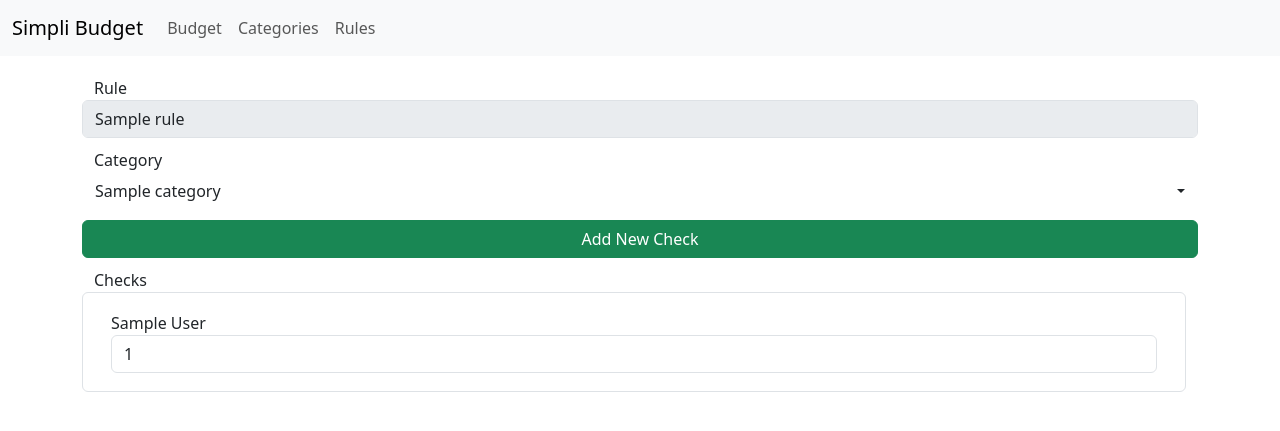
After one commit to michaeldcarrell/simpli_budget, a Django app: template templates/rules/rule.html in a window 1280 px wide. The commit adds this page. Shown: the top 431 px of the page. Run offline with Django 5.2, Linux system fonts and the light colour scheme; the template is opened without the code that fills it: most values are stand-ins (such as "Sample title", 1, 10 or a date in 2020); some libraries are stand-ins or nearby versions.

Commit message:
Adding ideology for rules

```diff
--- a/simpli_budget/urls.py
+++ b/simpli_budget/urls.py
@@ -23,6 +23,8 @@ urlpatterns = [
     ),
     path("accounts", views.AccountsView.as_view(), name="accounts"),
     path("accounts/<str:account_id>", views.Account.as_view(), name="account"),
+    path("rules", views.Rules.as_view(), name="rules"),
+    path("rules/<int:rule_set_id>", views.RuleView.as_view(), name="rule"),
     path("logout", views.Logout.as_view(), name="logout"),
 ]
 
--- a/simpli_budget/views/__init__.py
+++ b/simpli_budget/views/__init__.py
@@ -5,6 +5,7 @@ from simpli_budget.views.categories import Categories, Category
 from simpli_budget.views.transaction import Transaction
 from simpli_budget.views.budget import BudgetCategory, MonthBudget
 from simpli_budget.views.accounts import AccountsView, Account
+from simpli_budget.views.rules import Rules, RuleView
 
 
 class Logout(View):
--- /dev/null
+++ b/static/rules/css/rule.css
@@ -0,0 +1,3 @@
+.row {
+    margin: 10px 0;
+}
--- /dev/null
+++ b/static/rules/js/classes/Rule.js
@@ -0,0 +1,42 @@
+class Rule {
+    constructor(set_id, match_string, match_number, match_type_id) {
+        this.set_id = set_id;
+        this.match_string = match_string;
+        this.match_number = match_number;
+        this.match_type_id = match_type_id;
+    }
+
+    create() {
+        let loader = new Loader();
+        let token = getCSRFToken();
+        loader.show();
+
+        fetch(`/api/rule_set/${this.set_id}/rule`, {
+            method: 'POST',
+            body: JSON.stringify({
+                match_string: this.match_string,
+                match_number: this.match_number,
+                match_type_id: this.match_type_id
+            }),
+            headers: {
+                'X-CSRFToken': token,
+                'Content-Type': 'application/json'
+            }
+        }).then(async (res) => {
+            return {
+                status_code: res.status,
+                body: await res.json()
+            }
+        }).then(data => {
+            if (data.status_code !== 201) {
+                loader.resolve();
+                alert(`Failed to create Rule: \nStatus Code: ${data.status_code}\nBody: ${data.body}`)
+                console.log(data);
+            } else {
+                window.location.reload();
+            }
+        }).catch(e => {
+            alert(`Rule Creation Failed: ${e.message}`)
+        })
+    }
+}
--- /dev/null
+++ b/static/rules/js/classes/RuleSet.js
@@ -0,0 +1,76 @@
+class RuleSet {
+    constructor(attributes) {
+        this.name = attributes.name;
+        this.category_id = attributes.category_id;
+        this.id = attributes.id;
+        if ((this.name === '' || this.category_id === '') && this.id === undefined) {
+            throw new Error('Rule Set Name or Category ID is empty');
+        }
+    }
+
+    create() {
+        let loader = new Loader();
+        let token = getCSRFToken();
+        loader.show();
+        fetch('/api/rule_set', {
+            method: 'POST',
+            body: JSON.stringify({
+                name: this.name,
+                category_id: this.category_id
+            }),
+            headers: {
+                'X-CSRFToken': token,
+                'Content-Type': 'application/json'
+            }
+        }).then(async (res) => {
+            return {
+                status_code: res.status,
+                body: await res.json()
+            }
+        }).then(data => {
+            if (data.status_code !== 201) {
+                loader.resolve();
+                alert(`Failed to create Rule Set: \nStatus Code: ${data.status_code}\nBody: ${data.body}`)
+                console.log(data);
+            } else {
+                loader.resolve();
+                window.location.href = `rules/${data.body.set_id}`;
+            }
+        }).catch(e => {
+            alert(`Rule Set Creation Failed: ${e.message}`)
+        });
+    }
+
+    update_category(category_id) {
+        let loader = new Loader();
+        let token = getCSRFToken();
+        loader.show();
+
+        fetch(`/api/rule_set/${this.id}`, {
+            method: 'PUT',
+            body: JSON.stringify({
+                category_id: category_id
+            }),
+            headers: {
+                'X-CSRFToken': token,
+                'Content-Type': 'application/json'
+            }
+        }).then(async (res) => {
+            return {
+                status_code: res.status,
+                body: await res.json()
+            }
+        }).then(data => {
+            if (data.status_code !== 200) {
+                loader.resolve();
+                alert(`Failed to update Rule Set: \nStatus Code: ${data.status_code}\nBody: ${data.body}`)
+                console.log(data);
+            } else {
+                window.location.reload();
+            }
+        }).catch(e => {
+            alert(`Rule Set Update Failed: ${e.message}`)
+            loader.resolve();
+        })
+    }
+}
--- /dev/null
+++ b/static/rules/js/rule.js
@@ -0,0 +1,47 @@
+let controller = function() {
+    let objs = {
+        matchType: document.getElementById('match-type'),
+        newCheckValue: document.getElementById('new-check-value'),
+        createNewRule: document.getElementById('add-check'),
+        category: document.getElementById('category')
+    };
+
+    let getSetId = function() {
+        let path = window.location.pathname.split('/');
+        return parseInt(path[path.length - 1]);
+    }
+
+    let inits = function() {
+        objs.matchType.addEventListener('change', function() {
+            let selectedMatchType = this.options[this.selectedIndex];
+            let valueType = selectedMatchType.getAttribute('data-value-type');
+            if (valueType === 'numeric') {
+                objs.newCheckValue.type = 'number';
+            } else {
+                objs.newCheckValue.type = 'text';
+            }
+        });
+
+        objs.createNewRule.addEventListener('click', function() {
+            let numberValue = null;
+            let stringValue = null;
+            if (objs.newCheckValue.type === 'number') {
+                numberValue = parseFloat(objs.newCheckValue.value);
+            } else {
+                stringValue = objs.newCheckValue.value;
+            }
+            let rule = new Rule(
+                getSetId(),
+                stringValue,
+                numberValue,
+                objs.matchType.value,
+            );
+            rule.create();
+        });
+
+        objs.category.addEventListener('change', function() {
+            let rule_set = new RuleSet({id: getSetId()});
+            rule_set.update_category(this.value);
+        });
+    }();
+}();
--- a/templates/_layout.html
+++ b/templates/_layout.html
@@ -33,10 +33,7 @@
                     <a href="/categories" class="nav-link">Categories</a>
                 </li>
                 <li class="nav-item">
-                    <a href="/planning" class="nav-link">Planning</a>
-                </li>
-                <li class="nav-item">
-                    <a href="/reporting" class="nav-link">Reporting</a>
+                    <a href="/rules" class="nav-link">Rules</a>
                 </li>
             </ul>
         </div>
--- /dev/null
+++ b/templates/rules/rule.html
@@ -0,0 +1,97 @@
+{% extends "_layout.html" %}
+{% load static %}
+{% block title %}{{ title }}{% endblock %}
+{% block styles %}
+    <link href="{% static "rules/css/rule.css" %}" rel="stylesheet">
+{% endblock %}
+{% block body %}
+<div class="modal" tabindex="-1" id="new-check-modal">
+  <div class="modal-dialog">
+    <div class="modal-content">
+      <div class="modal-header">
+        <h5 class="modal-title">Add a New Check</h5>
+        <button type="button" class="btn-close" data-bs-dismiss="modal" aria-label="Close"></button>
+      </div>
+      <div class="modal-body">
+        <div class="row">
+            <label for="match-type">Type of Check</label>
+            <select id="match-type" class="form-control selectpicker" title="Select a type">
+                {% for match_type in match_types %}
+                    <option
+                            value="{{ match_type.match_type_id }}"
+                            data-value-type="{{ match_type.value_type }}"
+                    >
+                        {{ match_type.display_name }}
+                    </option>
+                {% endfor %}
+            </select>
+        </div>
+          <div class="row">
+              <label for="new-check-value">Check Value</label>
+              <input type="text" id="new-check-value" class="form-control">
+          </div>
+      </div>
+      <div class="modal-footer">
+        <button
+                type="button"
+                class="btn btn-success form-control"
+                id="add-check"
+        >
+            Add Check
+        </button>
+      </div>
+    </div>
+  </div>
+</div>
+<div class="container" style="margin-top: 20px;">
+    <div class="row">
+        <label for="name">Rule</label>
+        <input type="text" id="name" class="form-control" value="{{ rule_set.name }}" disabled>
+    </div>
+    <div class="row">
+        <label for="category">Category</label>
+        <select id="category" class="form-control selectpicker" title="Category">
+            {% for category in categories %}
+                <option
+                        value="{{ category.category_id }}"
+                        {% if category.category_id == rule_set.default_category_id %}
+                            selected
+                        {% endif %}
+                >
+                    {{ category.category_name }}
+                </option>
+            {% endfor %}
+        </select>
+    </div>
+    <div class="row" style="margin: 10px 0;">
+        <button type="button" class="btn btn-success" data-bs-toggle="modal" data-bs-target="#new-check-modal">
+          Add New Check
+        </button>
+    </div>
+    <div class="row">
+        <label for="checks">Checks</label>
+        <ul class="list-group">
+        {% for rule in rules %}
+            <li class="list-group-item">
+                <div class="row">
+                    <div class="col">
+                        <label for="value-{{ rule.rule_id }}">{{ rule.match_type.display_name }}</label>
+                        <input
+                                type="{% if rule.match_number %}number{% else %}text{% endif %}"
+                                id="value-{{ rule.rule_id }}"
+                                class="form-control"
+                                value="{% if rule.match_number %}{{ rule.match_number }}{% else %}{{ rule.match_string }}{% endif %}"
+                        >
+                    </div>
+                </div>
+            </li>
+        {% endfor %}
+        </ul>
+    </div>
+</div>
+{% endblock %}
+{% block scripts %}
+    <script src="{% static "rules/js/classes/Rule.js" %}"></script>
+    <script src="{% static "rules/js/classes/RuleSet.js" %}"></script>
+    <script src="{% static "rules/js/rule.js" %}"></script>
+{% endblock %}
--- a/templates/transaction/index.html
+++ b/templates/transaction/index.html
@@ -2,7 +2,7 @@
 {% load static %}
 {% block title %}{{ title }}{% endblock %}
 {% block body %}
-    <div class="container">
+    <div class="container" style="margin-top: 20px;">
         {% for input in inputs %}
             {{ input.get_html|safe }}
         {% endfor %}
```
Also changed, not shown: api/urls.py (+12 -3 lines), api/views.py (+51 -1 lines), simpli_budget/models.py (+79 -0 lines), simpli_budget/views/rules.py (added, +70 -0 lines), static/rules/js/index.js (added, +16 -0 lines), templates/rules/index.html (added, +31 -0 lines). Lines whose indentation alone changed are shown as unchanged.
